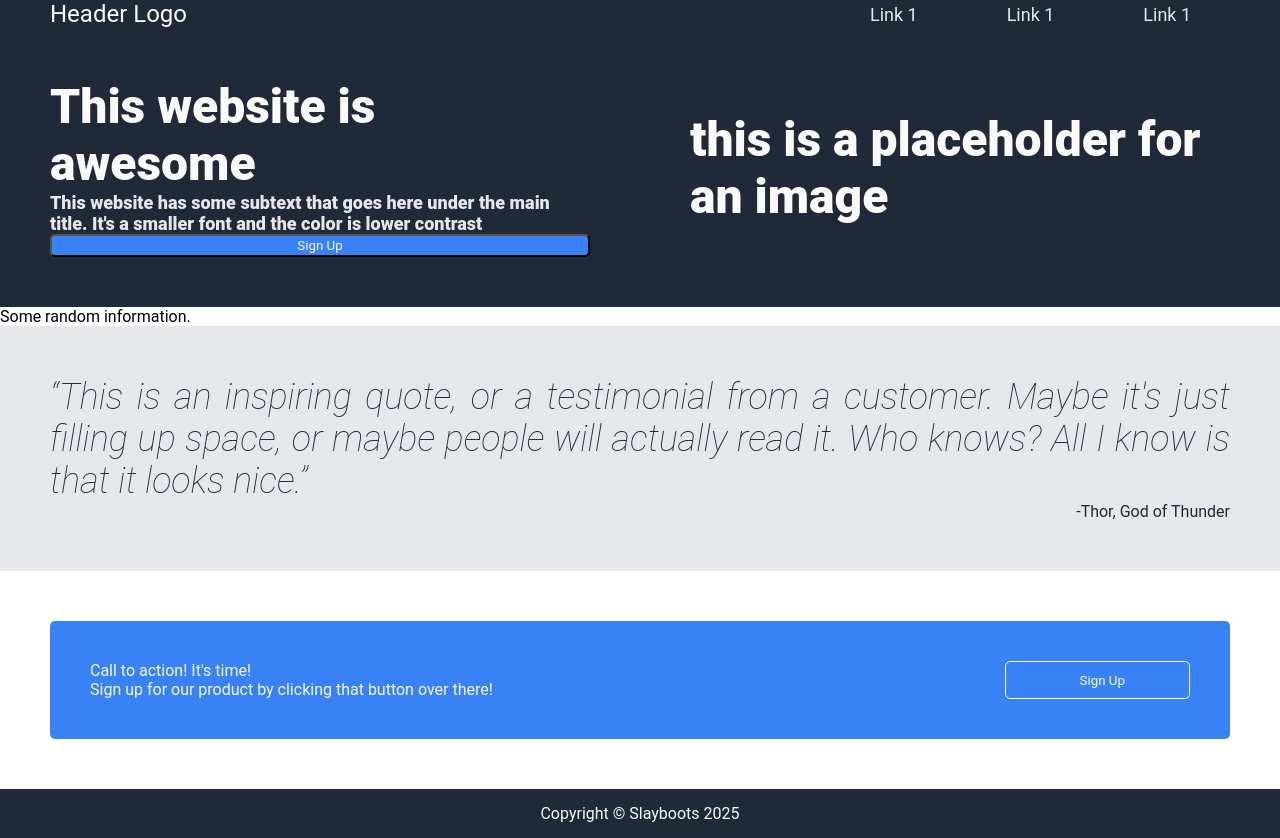
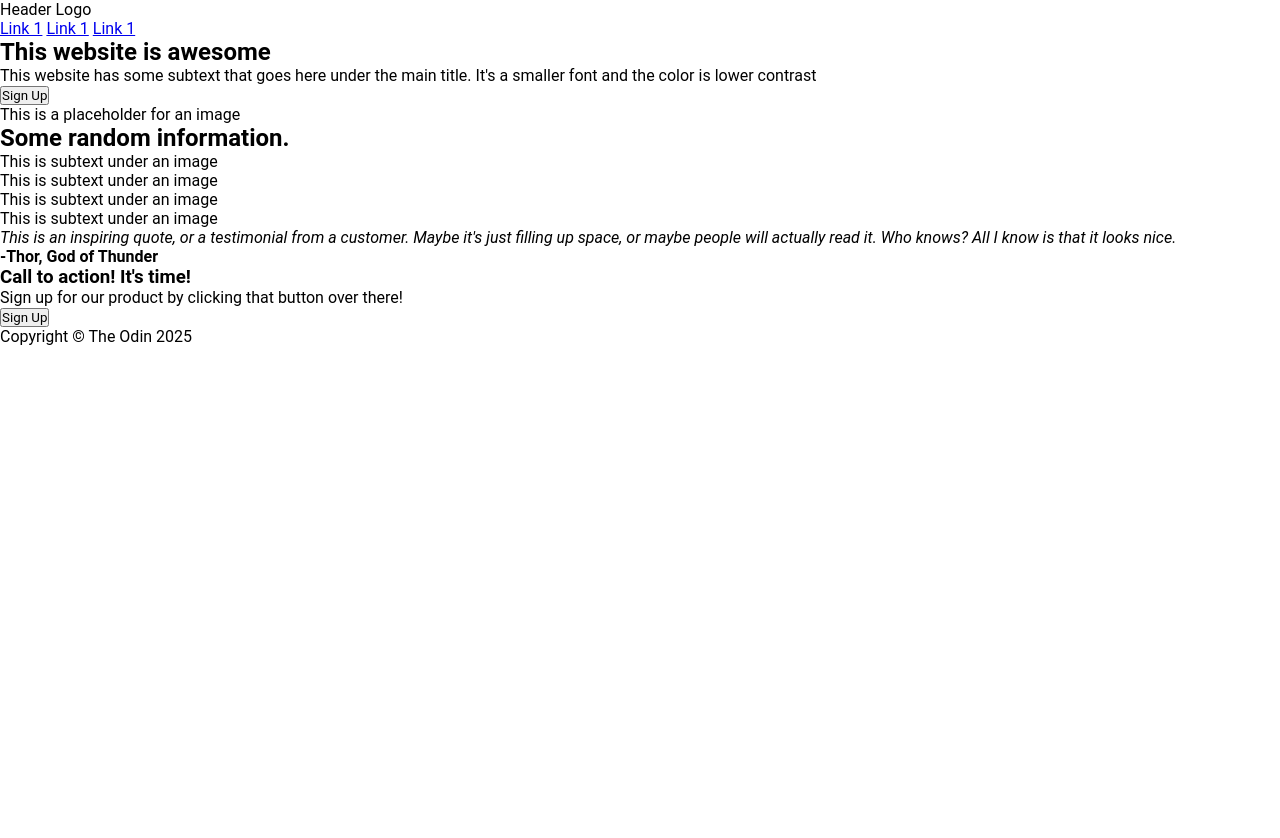
Before and after one commit to verycoolkhrys/landing-page, a plain HTML site: page css/index.html in a window 1280 px wide. After the commit the page ends 800 px from the top, so only its background shows below. Drawn offline with Linux system fonts and the light colour scheme.

Commit message:
every section set up again, with easier class names and restarting CSS so that everything is cleaner

```diff
--- a/css/index.html
+++ b/css/index.html
@@ -10,49 +10,51 @@
     <body>
         <header> <!-- Header -->
             <p class="header-logo">Header Logo</p>
-            <p><a href="https://www.prydwen.gg/star-rail/characters/the-herta">Link 1</a></p>
-            <p><a href="https://www.prydwen.gg/star-rail/characters/the-herta">Link 1</a></p>
-            <p><a href="https://www.prydwen.gg/star-rail/characters/the-herta">Link 1</a></p>
+            <nav>
+                <a href="#">Link 1</a>
+                <a href="#">Link 1</a>
+                <a href="#">Link 1</a>
+            </nav>
         </header>
 
-        <section class="hero"> <!-- Main 1 -->
-            <div>
-                <p>This website is awesome</p>
-                <p class="subtext">This website has some subtext that goes here under the main title. It's a smaller font and the color is lower contrast</p>
+        <section class="hero"> <!-- Hero -->
+            <div class="hero-text">
+                <h1>This website is awesome</h1>
+                <p>This website has some subtext that goes here under the main title. It's a smaller font and the color is lower contrast</p>
                 <button>Sign Up</button>
             </div>
-
-            <div class="image-placeholder">
-                <p>this is a placeholder for an image</p>
+            <div class="hero-image">
+                This is a placeholder for an image
             </div>
         </section>
 
-        <section class="info"> <!-- Main 2 -->
-            <p>Some random information.</p>
-
-            <div>
-
+        <section class="info"> <!-- Info -->
+            <h2>Some random information.</h2>
+            <div class="info-boxes">
+                <div class="box">This is subtext under an image</div>
+                <div class="box">This is subtext under an image</div>
+                <div class="box">This is subtext under an image</div>
+                <div class="box">This is subtext under an image</div>
             </div>
         </section>
 
         <section class="quote"> <!-- Main 3 -->
-            <q>This is an inspiring quote, or a testimonial from a customer. Maybe it's just filling up space, or maybe people will actually read it. Who knows? All I know is that it looks nice.</q>
-            <p>-Thor, God of Thunder</p>
+            <p><em>This is an inspiring quote, or a testimonial from a customer. Maybe it's just filling up space, or maybe people will actually read it. Who knows? All I know is that it looks nice.</em></p>
+            <p id="author"><strong>-Thor, God of Thunder</strong></p>
         </section>
 
-        <section>
-            <div class="call">
+        <section class="call">
+            <div class="call-text">
                 <div>
-                    <p>Call to action! It's time!</p>
+                    <h3>Call to action! It's time!</h3>
                     <p>Sign up for our product by clicking that button over there!</p>
                 </div>
-
                 <button>Sign Up</button>
             </div>
         </section>
 
         <footer> <!-- Footer -->
-            <p>Copyright © Slayboots 2025</p>
+            <p>Copyright © The Odin 2025</p>
         </footer>
     </body>
 </html>
--- a/css/style.css
+++ b/css/style.css
@@ -6,6 +6,15 @@
     box-sizing: border-box;
 }
 
+
+
+
+
+
+
+
+
+/*
 body {
     display: flex;
     flex-direction: column;
@@ -18,7 +27,6 @@ header, section, footer {
     align-content: center;
 }
 
-/* header */
 header, footer {
     background-color: #1F2937;
 }
@@ -35,9 +43,9 @@ header p,a {
     flex: 1;
     color: #E5E7EB;
     font-size: 18px;
+    margin-right: 50px;
 }
 
-/* hero */
 .hero {
     font-size: 48px;
     color: #F9FAF8;
@@ -46,17 +54,19 @@ header p,a {
     background-color: #1F2937;
 }
 
-.hero div {
-    flex-direction: column;
-    display: flex;
-    padding: 50px;
-    flex: 1;
-
+.hero p {
+    font-size: 18px;
+    color: #E5E7EB;
+    font-weight: 100;
 }
 
-.subtext {
-    font-size: 18px;
-    color: #E5E7EB;
+.image-placeholder {
+    background-color: rgb(111, 115, 124);
+    margin-right: 50px;
+}
+
+.image-placeholder p {
+
 }
 
 button {
@@ -66,14 +76,12 @@ button {
     padding: 2px 10px;
 }
 
-/* info */
 .info-header {
     font-size: 36px;
     color: #1F2937;
     font-weight: 900;
 }
 
-/* quote */
 .quote {
     background-color: #E5E7EB;
     color: #1F2937;
@@ -85,7 +93,6 @@ button {
 .quote q {
     font-size: 36px;
     font-weight: lighter;
-    font-style: italic;
     text-align: justify;
     padding: 0px;
 }
@@ -94,7 +101,6 @@ button {
     margin-left: auto;
 }
 
-/* call to action */
 .call {
     background-color: #3882F6;
     margin:  50px;
@@ -118,10 +124,10 @@ button {
     flex: 0.3;
 }
 
-/* footer */
 footer p {
     color: #F9FAF8;
     flex: auto;
     text-align: center;
     padding: 15px;
 }
+*/
```
